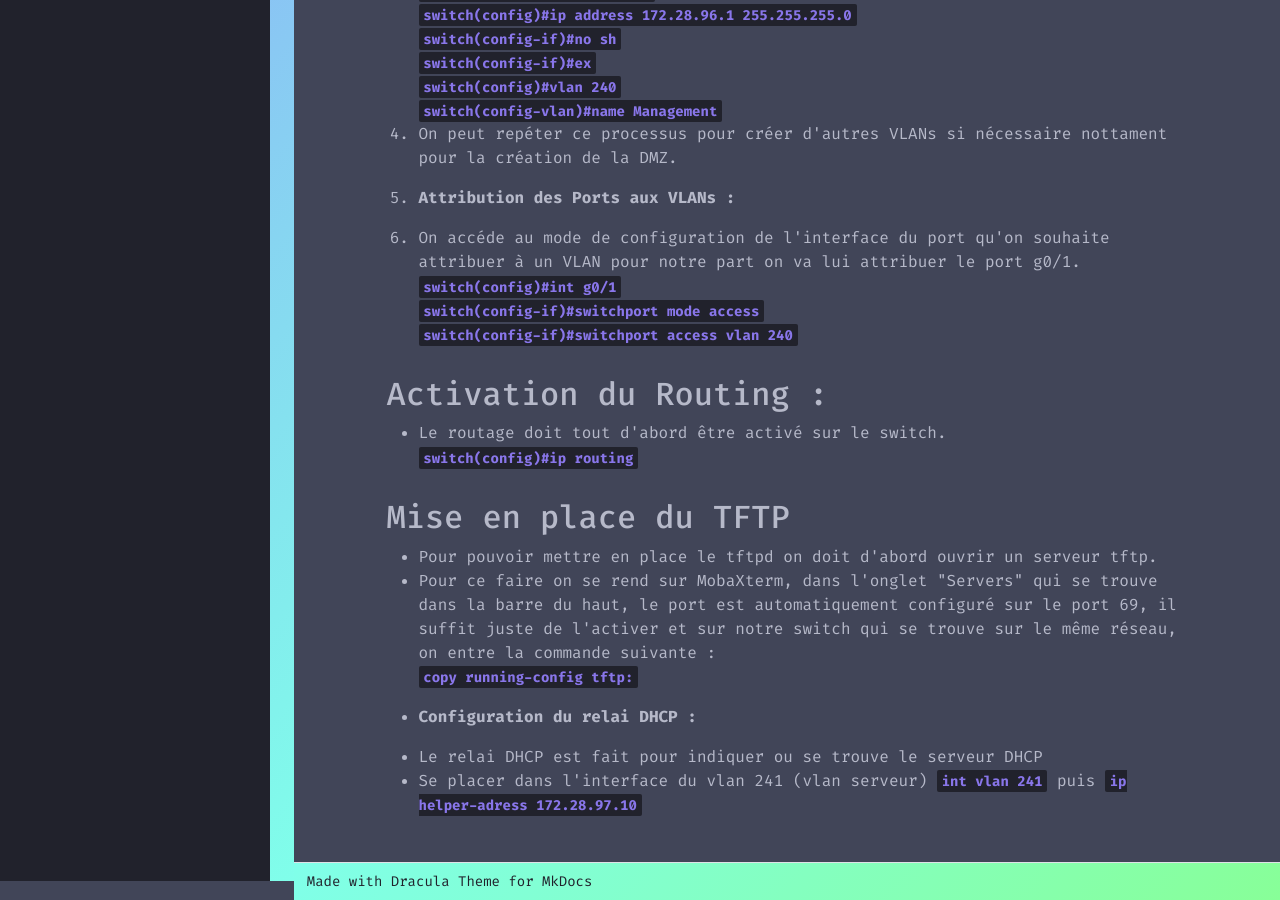
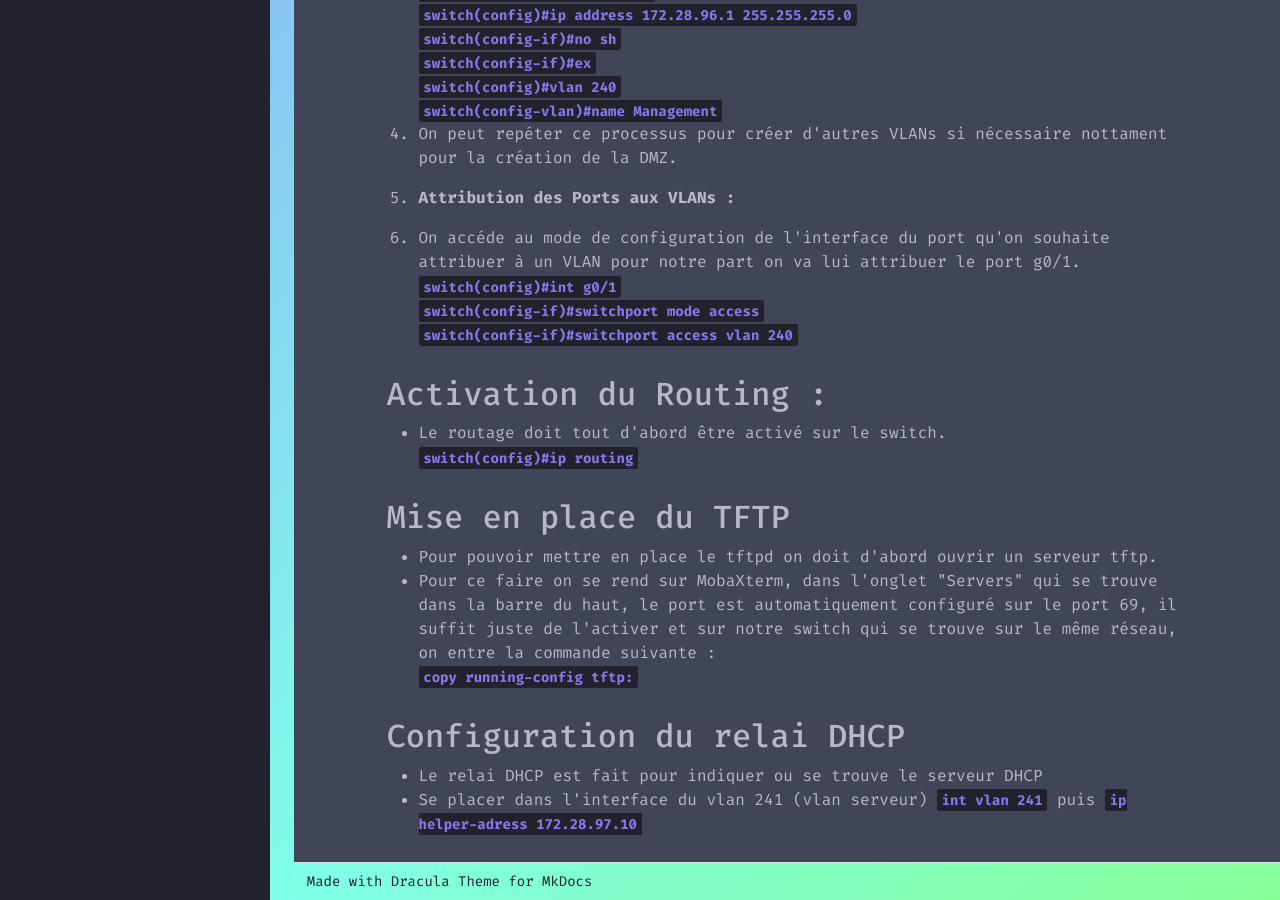
Before and after one commit to eRaETatsuya/OrleansSIO.github.io, an MkDocs documentation site: the page built from docs/switch.md, in a window 1280 px wide and 900 px high, scrolled down 1086 px. Built offline with MkDocs 1.6.1 and Material for MkDocs 9.7.7, drawn with Linux system fonts in a browser that asks for light colours; part of the change alters nothing that is shown.

```diff
--- a/docs/switch.md
+++ b/docs/switch.md
@@ -68,7 +68,7 @@
 </br>
 **`copy running-config tftp:`**
 
-6. **Configuration du relai DHCP :**
+## Configuration du relai DHCP
 - Le relai DHCP est fait pour indiquer ou se trouve le serveur DHCP
 </br>
 - Se placer dans l'interface du vlan 241 (vlan serveur) **`int vlan 241`** puis **`ip helper-adress 172.28.97.10`**
```
